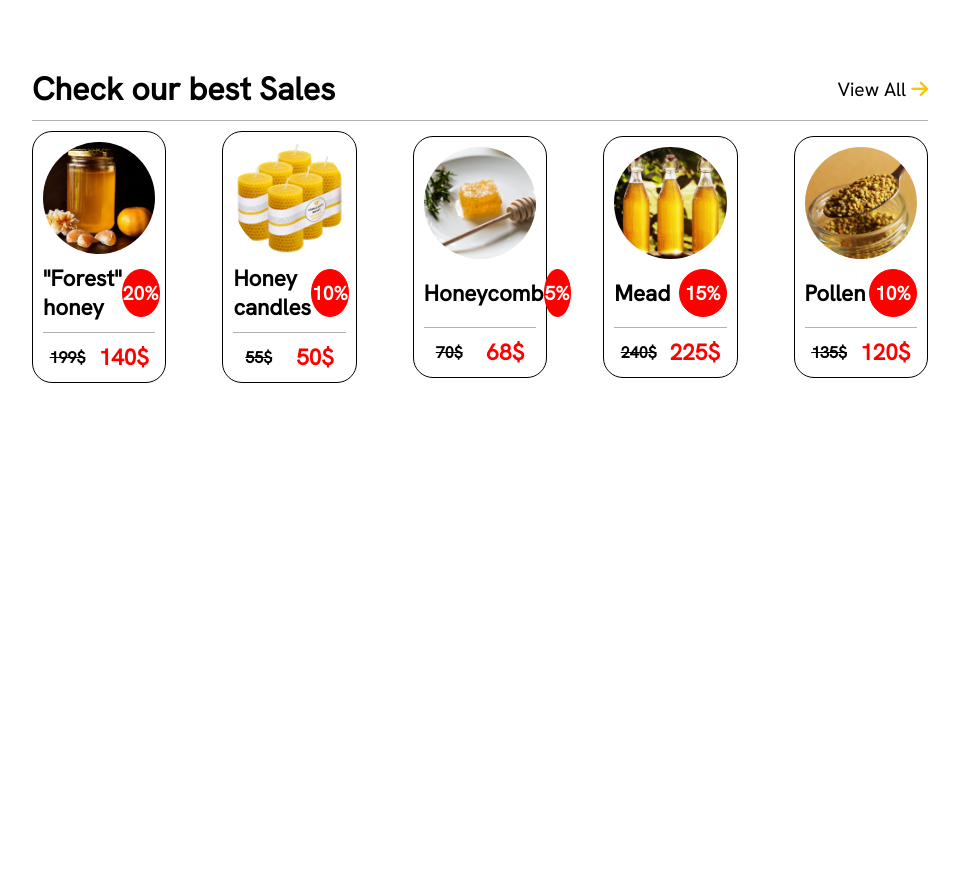
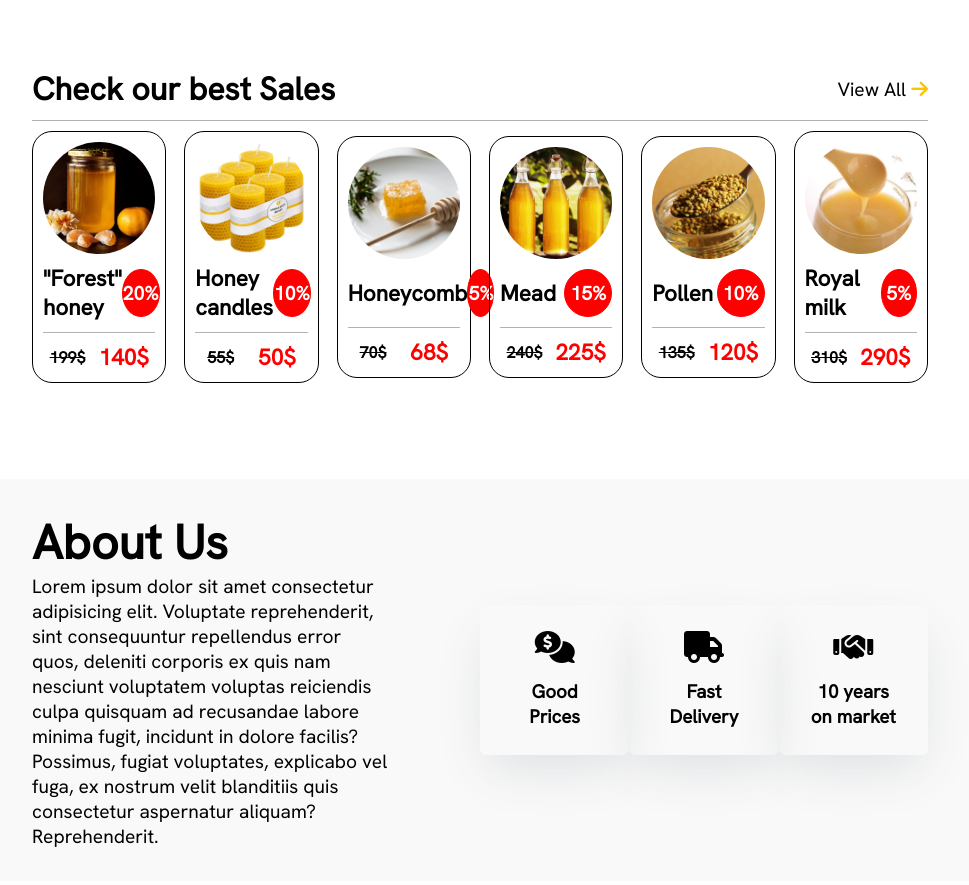
Before and after one commit to Anarasty/honey-web-v2, a plain HTML site: page index.html in a window 1280 px wide. Shown: the part 800-1685 px from the top of the page, without its empty margins (160-1129 px from the left). Before the commit the page ends 1215 px from the top, so only its background shows below. Drawn offline with Linux system fonts and the light colour scheme.

Commit message:
about section

```diff
--- a/index.html
+++ b/index.html
@@ -147,8 +147,51 @@
             <p class="new-price">120$</p>
           </div>
         </div>
+
+        <div class="product-box">
+          <img src="images/royal-milk.png" alt="1" />
+          <div class="info-content">
+            <h3>Royal milk</h3>
+            <h5>5%</h5>
+          </div>
+          <div class="line-horizontal"></div>
+          <div class="prices">
+            <p class="old-price">310$</p>
+            <p class="new-price">290$</p>
+          </div>
+        </div>
       </div>
     </section>
+
+    <section class="about-section">
+      <div class="about-info-container">
+        <h2>About Us</h2>
+        <p>
+          Lorem ipsum dolor sit amet consectetur adipisicing elit. Voluptate
+          reprehenderit, sint consequuntur repellendus error quos, deleniti
+          corporis ex quis nam nesciunt voluptatem voluptas reiciendis culpa
+          quisquam ad recusandae labore minima fugit, incidunt in dolore
+          facilis? Possimus, fugiat voluptates, explicabo vel fuga, ex nostrum
+          velit blanditiis quis consectetur aspernatur aliquam? Reprehenderit.
+        </p>
+      </div>
+      <div class="about-cards-container">
+        <div class="card">
+          <i class="fa-solid fa-comments-dollar"></i>
+          <h3>Good Prices</h3>
+        </div>
+        <div class="card">
+          <i class="fa-solid fa-truck"></i>
+          <h3>Fast Delivery</h3>
+        </div>
+        <div class="card">
+          <i class="fa-solid fa-handshake"></i>
+          <h3>10 years on market</h3>
+        </div>
+      </div>
+    </section>
+
+    <section class="news-section"></section>
 
     <script src="script.js"></script>
   </body>
--- a/style.css
+++ b/style.css
@@ -248,7 +248,7 @@ nav {
   border-radius: 20px;
   /* padding: 1rem; */
   padding: 10px;
-  transition: .3s ease;
+  transition: 0.3s ease;
 }
 
 .top-products .product-box:hover {
@@ -302,5 +302,55 @@ nav {
   font-size: 1.4rem;
   color: red;
   font-weight: 900;
+}
 
+.about-section {
+  background-color: #f9f9f9;
+  width: 100%;
+  padding: 2rem 12rem;
+  display: flex;
+  justify-content: space-between;
+  align-items: center;
+  margin: 4rem 0;
 }
+
+.about-section .about-info-container {
+  width: 50%;
+  /* background-color: #ffc400; */
+}
+
+.about-section .about-info-container h2{
+  font-size: 3rem;
+}
+
+.about-section .about-info-container p{
+  font-size: 1.2rem;
+  width: 80%;
+}
+
+.about-section .about-cards-container {
+  width: 50%;
+  /* background-color: aqua; */
+  display: flex;
+  justify-content: space-around;
+  align-items: center;
+}
+
+.about-cards-container .card {
+  width: 150px;
+  height: 150px;
+  display: flex;
+  flex-direction: column;
+  justify-content: center;
+  align-items: center;
+  text-align: center;
+  padding: 2rem;
+  box-shadow: 0px 20px 50px -8px rgba(69, 78, 96, 0.15);
+  border-radius: 6px;
+}
+
+
+.about-cards-container .card i {
+  font-size: 2rem;
+  margin-bottom: 1rem;
+}
```
Also changed, not shown: images/royal-milk.png (added).
